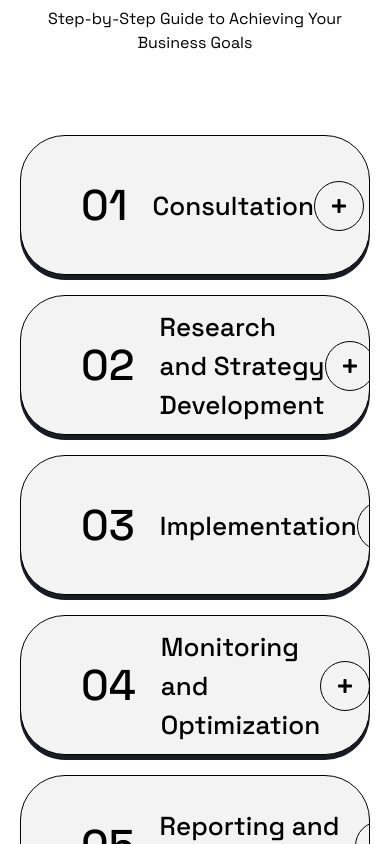
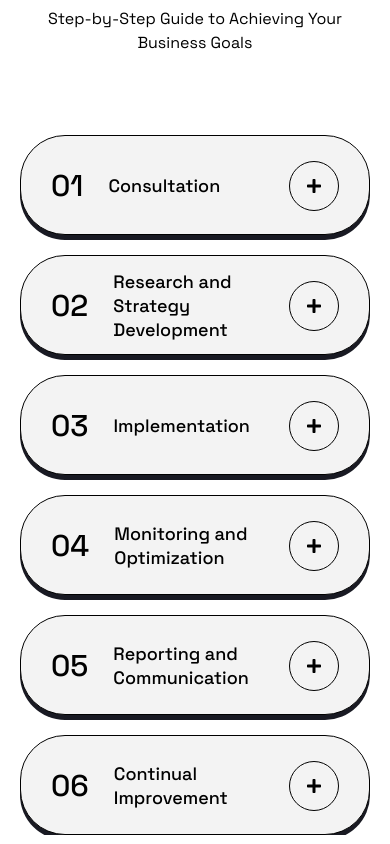
Before and after one commit to romankarbivskyi/positivus-react, a React (Vite) app: page / in a window 390 px wide. Shown: the part 5600-6444 px from the top of the page. Built offline with nearby package versions, Linux system fonts and the light colour scheme.

Commit message:
feat: enhance WorkingProcess and Accordion components with improved styling and layout adjustments

```diff
--- a/src/components/WorkingProcess.tsx
+++ b/src/components/WorkingProcess.tsx
@@ -59,11 +59,13 @@ const WorkingProcess = () => {
             <AccordionItem value={`val${index + 1}`}>
               <AccordionTrigger>
                 <div className="flex items-center gap-[25px]">
-                  <h1>
+                  <span className="text-3xl font-medium md:text-6xl">
                     {index + 1 < 10 ? "0" : ""}
                     {index + 1}
-                  </h1>
-                  <h3>{title}</h3>
+                  </span>
+                  <p className="text text-[18px] font-medium md:text-3xl">
+                    {title}
+                  </p>
                 </div>
               </AccordionTrigger>
               <AccordionContent>{content}</AccordionContent>
--- a/src/components/ui/Accordion.tsx
+++ b/src/components/ui/Accordion.tsx
@@ -70,8 +70,8 @@ const AccordionItem = ({ children, value }: AccordionItemProps) => {
     <AccordionItemContext.Provider value={value}>
       <div
         className={cn(
-          "shadow-[0_5px_0_0_theme('colors.dark')] cursor-pointer overflow-hidden rounded-[45px] border border-black px-15 transition-all duration-200",
-          isOpen ? "bg-green h-auto" : "bg-gray max-h-35",
+          "shadow-[0_5px_0_0_theme('colors.dark')] cursor-pointer overflow-hidden rounded-[45px] border border-black px-7.5 transition-all duration-200 md:px-15",
+          isOpen ? "bg-green h-auto" : "bg-gray max-h-25 md:max-h-35",
         )}
         onClick={handleClick}
       >
@@ -89,7 +89,7 @@ const AccordionTrigger = ({ children }: AccordionTriggerProps) => {
   return (
     <div
       className={cn(
-        "flex h-35 items-center justify-between py-[41px]",
+        "flex h-25 items-center justify-between py-[41px] md:h-35",
         isOpen ? "mb-[30px] border-b" : "",
       )}
     >
```
